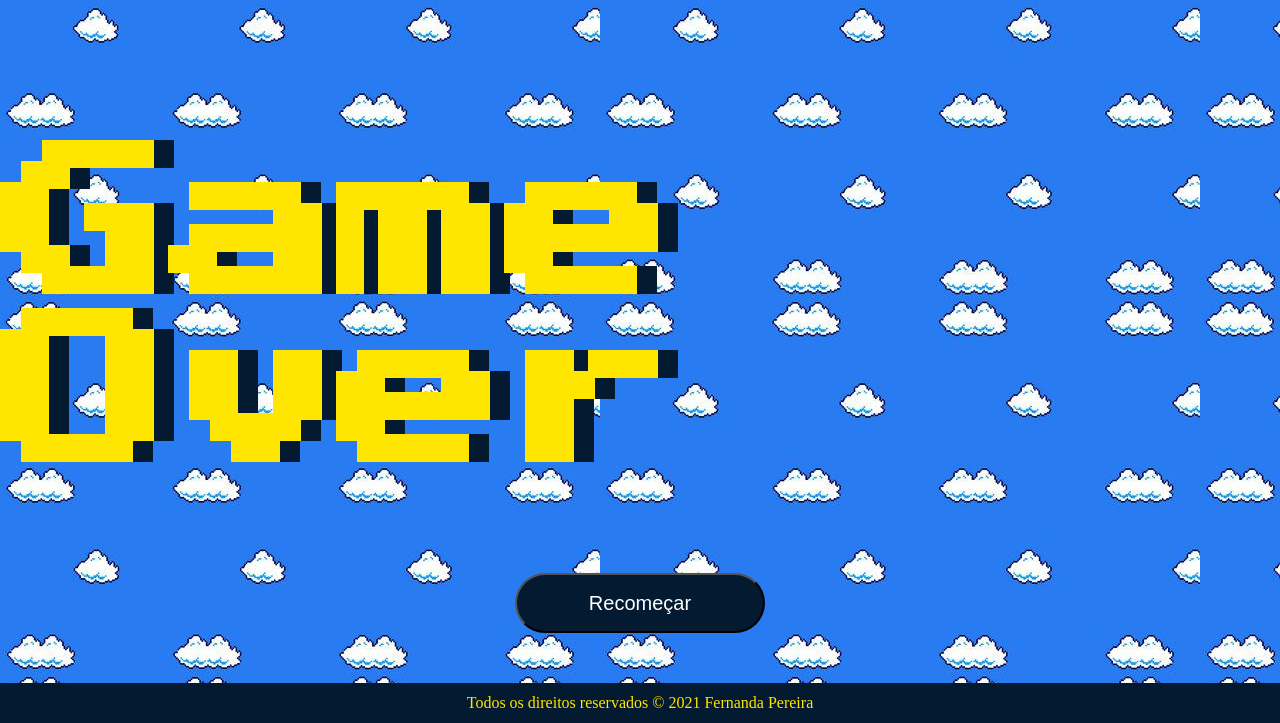
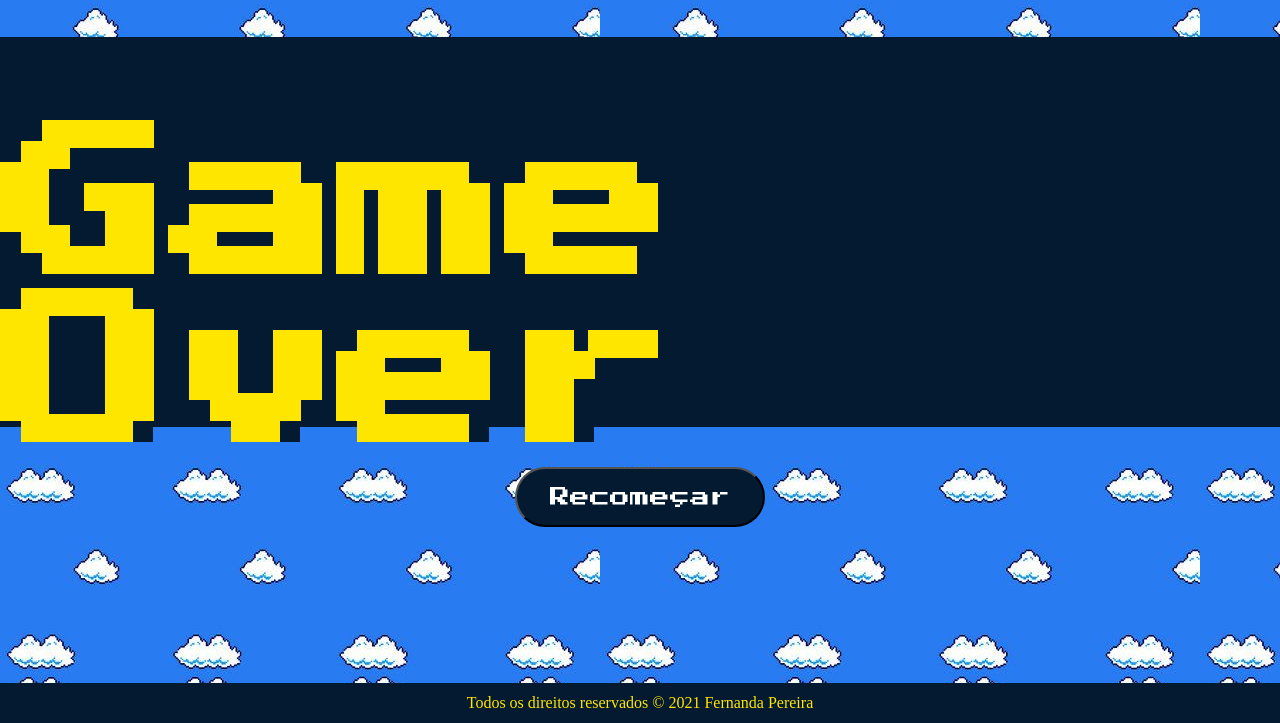
Before and after one commit to FernandaPereira-S/ProjetoModulo1, a plain HTML site: page Toad/GameOver.html in a window 1280 px wide. Shown: the part 77-800 px from the top of the page. Drawn offline with Linux system fonts and the light colour scheme; files that its build step writes are made by us from their sources.

Commit message:
Adicionando background

```diff
--- a/GameOver.css
+++ b/GameOver.css
@@ -27,13 +27,15 @@ a > img {
 }
 
 h1 {
+    background-color: rgb(3, 26, 48);
+    width: 100%;
+    height: 300px;
     font-size: 168px;
     color: rgb(255, 230, 0);
     text-shadow: 20px 0 rgb(3, 26, 48);
     font-family: 'Press Start 2P', cursive;
-    display: flex;
-    justify-content: center;
-    margin: 150px 0 90px 0;
+    margin: 40px 0;
+    padding-top: 90px;
 }
 
 .botao {
@@ -49,6 +51,7 @@ button {
     height: 60px;
     border-radius: 50px;
     font-size: 20px;
+    font-family: 'Press Start 2P', cursive;
 }
 
 footer {
@@ -76,6 +79,6 @@ button:hover {
     h1 {
         font-size: 80px;
         text-align: center;
-        margin: 150px 0 50px 0;
+        margin: 0 0 50px 0;
     }
 }
```
